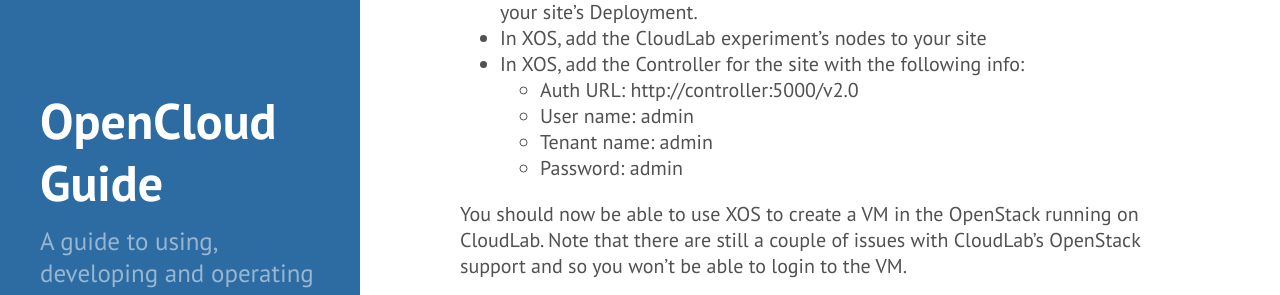
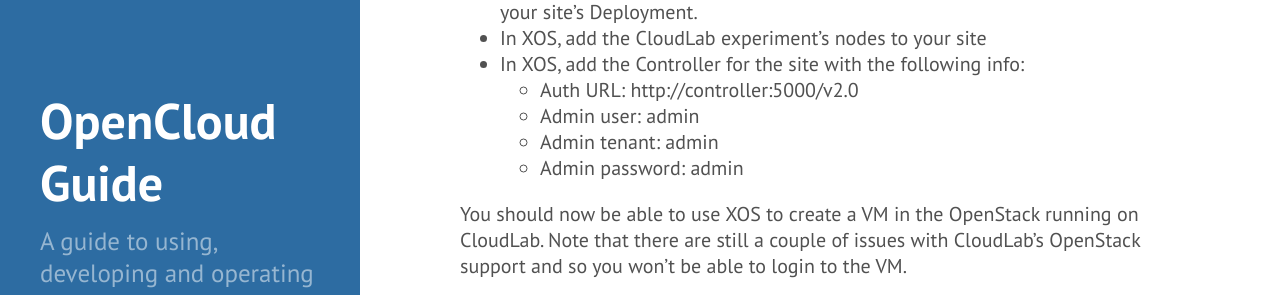
Before and after one commit to open-cloud/open-cloud.github.io.old, a Jekyll site: the page built from 2_developer.md, in a window 1280 px wide and 900 px high, scrolled down 1467 px. Shown: the part 157-452 px from the top of the window. Built offline with Jekyll 4.4.1, drawn with Linux system fonts in a browser that asks for light colours; Markdown is read by kramdown in place of the engine named in the settings.

Commit message:
Update 2_developer.md

```diff
--- a/2_developer.md
+++ b/2_developer.md
@@ -80,9 +80,9 @@
 * In XOS, add the CloudLab experiment's nodes to your site
 * In XOS, add the Controller for the site with the following info:
   * Auth URL: http://controller:5000/v2.0
-  * User name: admin
-  * Tenant name: admin
-  * Password: admin
+  * Admin user: admin
+  * Admin tenant: admin
+  * Admin password: admin
 
 You should now be able to use XOS to create a VM in the OpenStack running
 on CloudLab.  Note that there are still a couple of issues with CloudLab's
```
